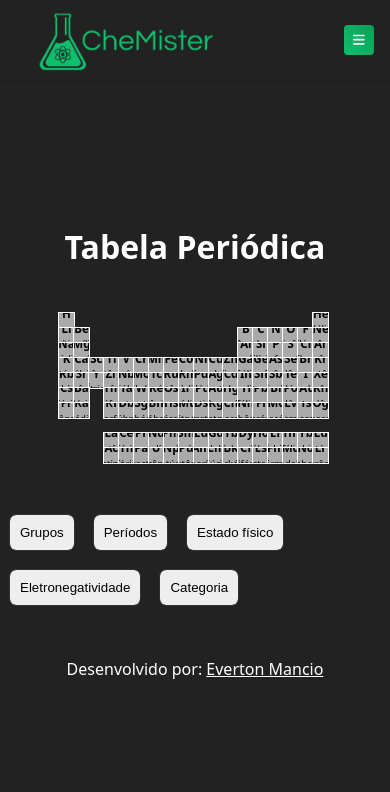
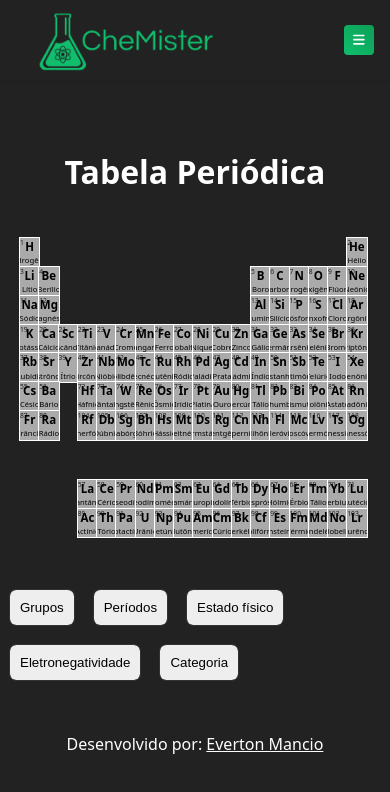
Before and after one commit to Evy8882/CheMister, a React (Vite) app: page /periodic-table in a window 390 px wide. Shown: the top 792 px of the page. Built offline with nearby package versions, Linux system fonts and the light colour scheme.

Commit message:
melhora estilos da tabela periódica e responsividade

```diff
--- a/src/pages/Home.tsx
+++ b/src/pages/Home.tsx
@@ -21,7 +21,7 @@ function Home() {
             <h3>Tabela Periódica</h3>
             <p>Explore a tabela periódica com informações detalhadas sobre cada elemento.</p>
           </a>
-          <a href="/" className="tool-card" style={{ gridColumn: "2" }}>
+          <a href="/molar-mass-calculator" className="tool-card" style={{ gridColumn: "2" }}>
             <h3>Calculadora de Massa Molar</h3>
             <p>Calcule a massa molar de compostos químicos facilmente.</p>
           </a>
--- a/src/pages/PeriodicTable.tsx
+++ b/src/pages/PeriodicTable.tsx
@@ -140,7 +140,7 @@ function PeriodicTable() {
         ))}
         <div
           className="element"
-          style={{ gridColumn: 1, gridRow: 8, opacity: 0, cursor: "default" }}
+          style={{ gridColumn: 1, gridRow: 8, opacity: 0, cursor: "default", minHeight: "40px" }}
         ></div>
         {
           <GetSelected
--- a/src/styles/App.css
+++ b/src/styles/App.css
@@ -6,7 +6,7 @@
   align-items: center;
   justify-content: center;
   padding-top: 80px;
-  min-height: 100vh;
+  min-height: 100dvh;
   gap: 1.4em;
   color: #fff;
   background-color: #222;
@@ -204,7 +204,4 @@
     .menu-btn {
       display: flex;
     }
-    .periodic-table{
-      width: 100%;
-    }
   }
--- a/src/styles/PeriodicTable.css
+++ b/src/styles/PeriodicTable.css
@@ -1,11 +1,11 @@
-.periodic-table{
+.periodic-table {
   display: grid;
   grid-template-columns: repeat(18, 5.5%);
   padding: 20px;
   width: 80%;
   margin: 0 auto;
 }
-  .element{
+.element {
   display: flex;
   flex-direction: column;
   align-items: center;
@@ -16,21 +16,22 @@
   color: #000;
   outline: 1px solid #fff;
   aspect-ratio: 1;
-    font-size: .6em;
+  font-size: 0.6em;
   cursor: pointer;
   overflow: hidden;
-    transition: background-color 400ms ease-in-out, box-shadow 200ms ease-in-out, transform 0ms;
+  transition: background-color 400ms ease-in-out, box-shadow 200ms ease-in-out,
+    transform 0ms;
 }
-  .element:hover{
+.element:hover {
   background-color: #f9f9f9;
   box-shadow: 0 2px 4px rgba(0, 0, 0, 0.5);
   transform: scale(1.1);
 }
-  .symbol{
+.symbol {
   font-size: 1.2em;
   font-weight: bold;
 }
-  .mode-btn{
+.mode-btn {
   padding: 10px;
   border: none;
   border-radius: 6px;
@@ -40,3 +41,28 @@
   transition: all 200ms ease-in-out;
   margin: 10px;
 }
+@media screen and (max-width: 768px) {
+  .periodic-table {
+    width: 100%;
+  }
+  .element {
+    aspect-ratio: auto;
+    height: max-content;
+    font-size: 0.6em;
+    position: relative;
+  }
+.atomic-mass {
+    display: none;
+    padding: 4px;
+  }
+  .atomic-number {
+    position: absolute;
+    top: 0;
+    left: 0;
+    font-size: 0.7em;
+    opacity: .8;
+  }
+  .element .name{
+    font-size: 0.8em;
+  }
+}
```
Lines whose indentation alone changed are shown as unchanged.
